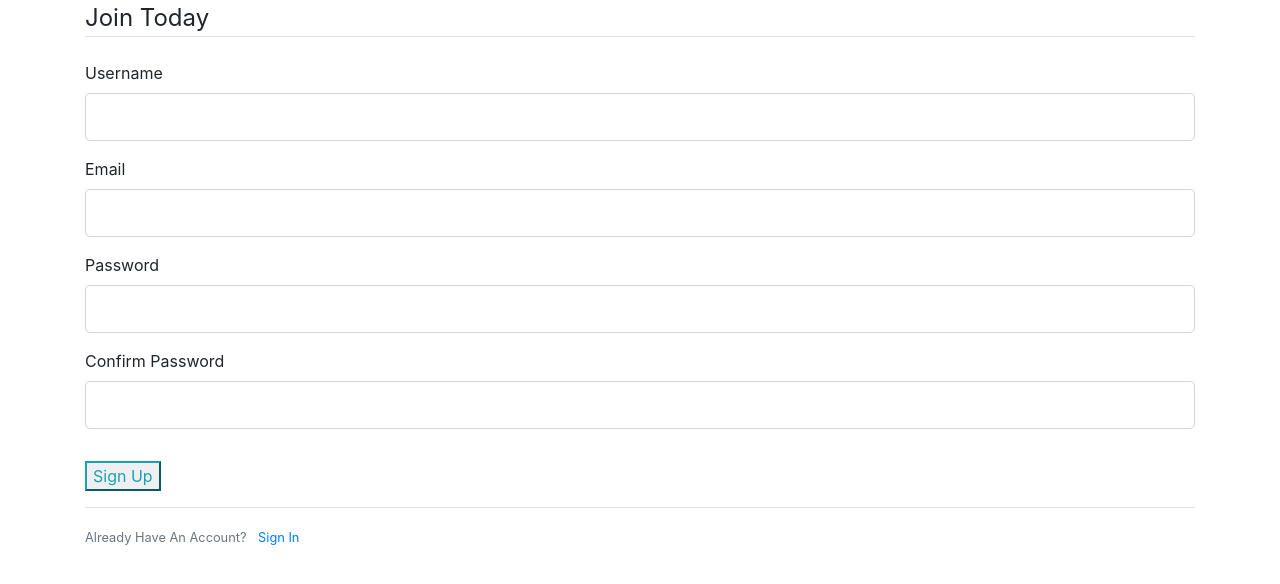
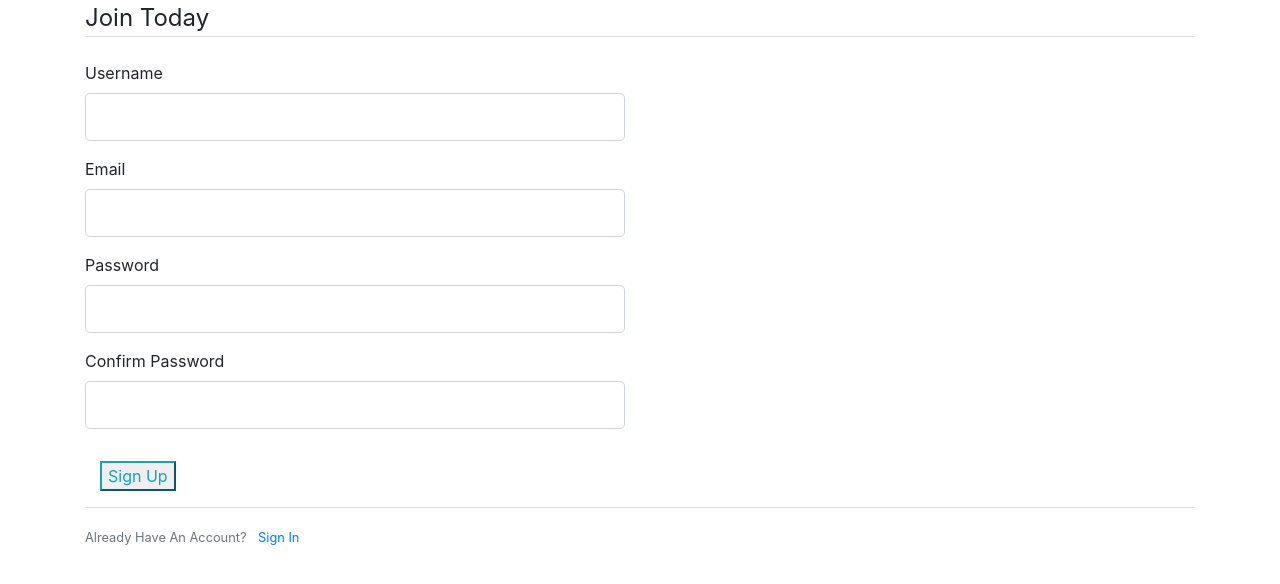
Before and after one commit to joannekoye/parking-system, a Flask app: page /register in a window 1280 px wide. Shown: the top 584 px of the page. Run offline with Flask 2, Linux system fonts and the light colour scheme; some libraries are stand-ins or nearby versions.

Commit message:
styling of register template

```diff
--- a/app/templates/auth/register.html
+++ b/app/templates/auth/register.html
@@ -11,30 +11,39 @@
 </head>
 <body>
     <div class="container">
-        <div class=>
+        <div>
             <form method="POST" action="">
                 {{ form.hidden_tag() }}
                 <fieldset class ="form-group">
                     <legend class="border-bottom mb-4">Join Today</legend>
-                    <div class="form-group">
+                    <div class="row">
+                        <div class="form-group col-md-6">
                             {{ form.username.label(class="form-control-label")}}
                             {{ form.username(class="form-control form-control-lg")}}
                         </div>
-                    <div class="form-group">
+                    </div>
+                    <div class="row">
+                        <div class="form-group col-md-6">
                             {{ form.email.label(class="form-control-label")}}
                             {{ form.email(class="form-control form-control-lg")}}
                         </div>
-                    <div class="form-group">
+                    </div>
+                    <div class="row">
+                        <div class="form-group col-md-6">
                             {{ form.password.label(class="form-control-label")}}
                             {{ form.password(class="form-control form-control-lg")}}
                         </div>
-                    <div class="form-group">
+                    </div>
+                    <div class="row">
+                        <div class="form-group col-md-6">
                             {{ form.confirm_password.label(class="form-control-label")}}
                             {{ form.confirm_password(class="form-control form-control-lg")}}
                         </div>
 
+                    </div>
+
                 </fieldset>
-                <div class ="form-group">
+                <div class ="form-group col-md-6">
                     {{ form.submit(class="btn-outline-info") }}
                 </div>
 
```
Lines whose indentation alone changed are shown as unchanged.
